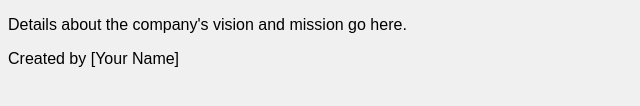
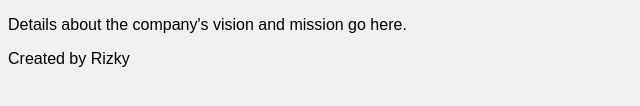
Before and after one commit to revou-fundamental-course/fundamental-RzkyFadhillah, a plain HTML site: page profile.html in a window 1280 px wide. Shown: the part 456-562 px from the top of the page, 0-640 px from the left. Drawn offline with Linux system fonts and the light colour scheme; files that its build step writes are made by us from their sources.

Commit message:
profile.html

```diff
--- a/profile.html
+++ b/profile.html
@@ -38,7 +38,7 @@
     </main>
 
     <footer>
-        <p>Created by [Your Name]</p>
+        <p>Created by Rizky</p>
     </footer>
 </body>
 </html>
```
